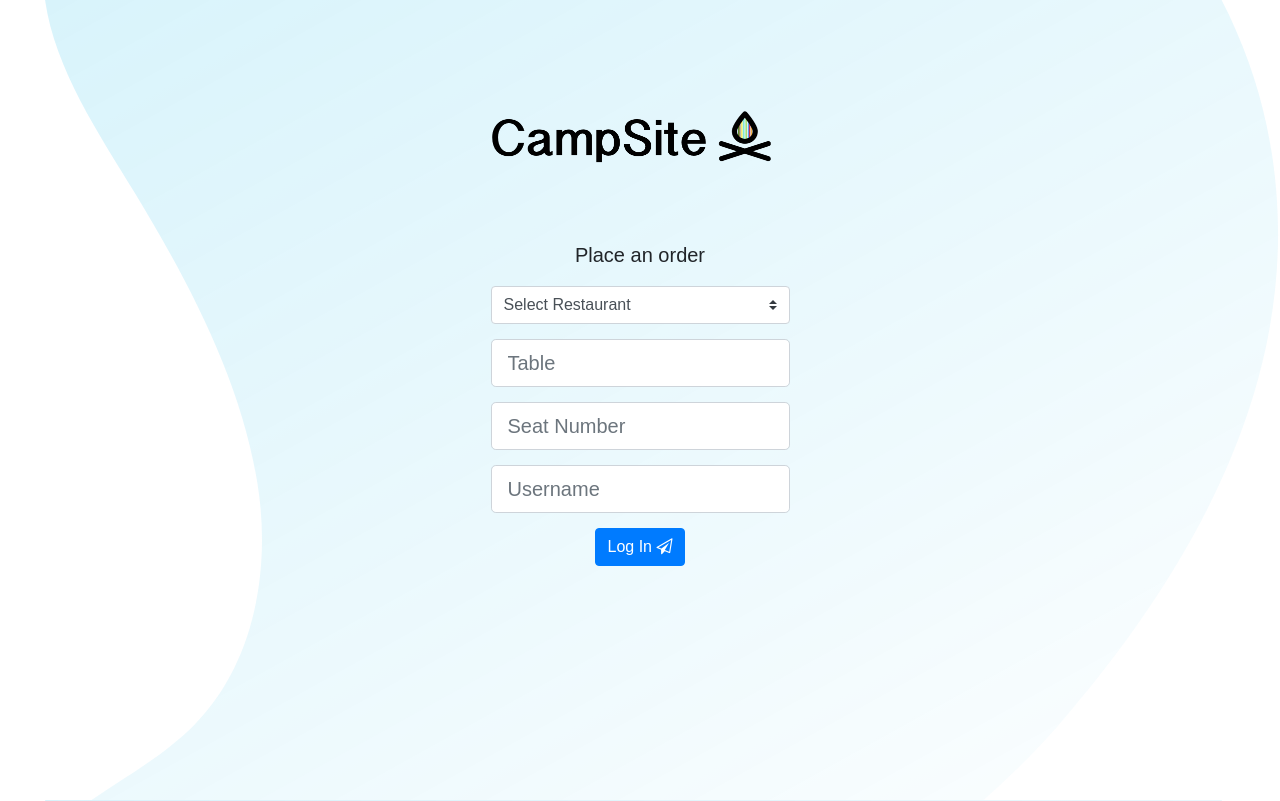
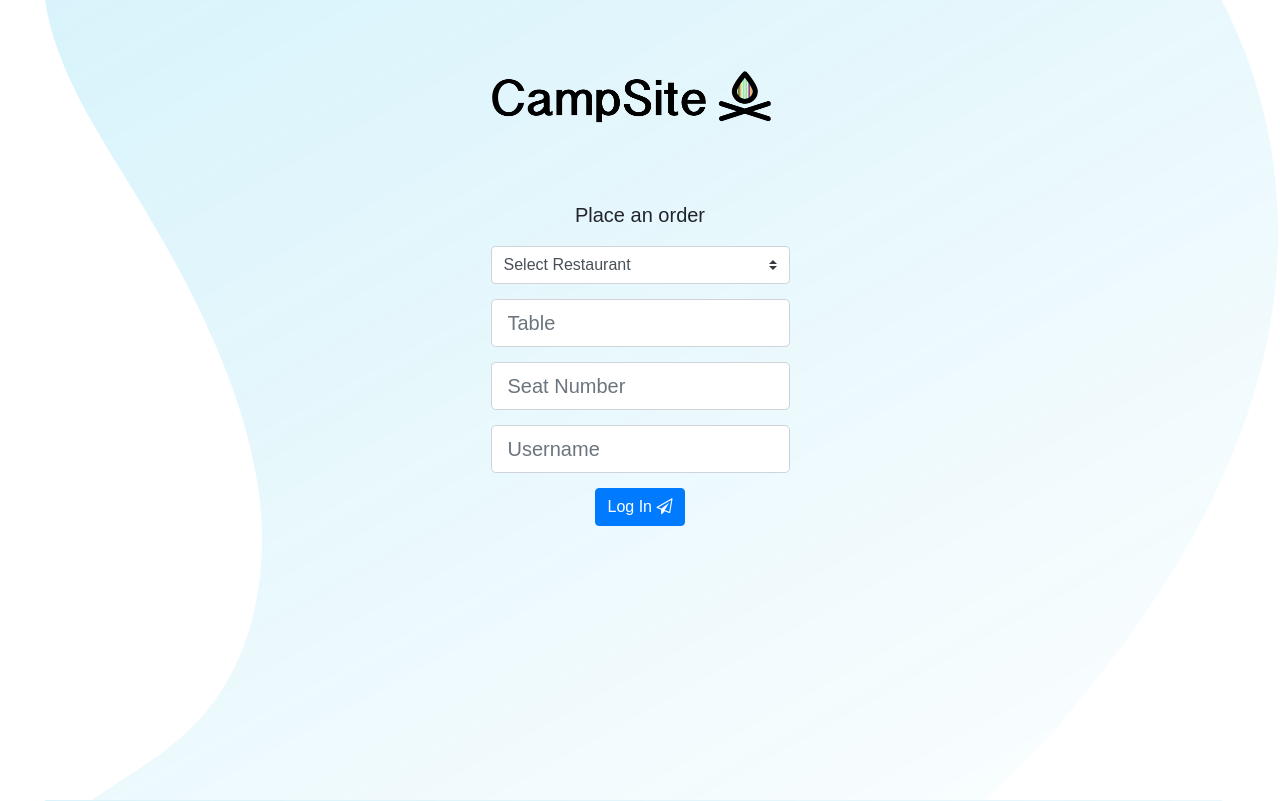
Before and after one commit to pabloare/campsite, a Django app: page /user/ in a window 1280 px wide. Shown: the top 801 px of the page. Run offline with Django 3.2, Linux system fonts and the light colour scheme; data that the repository does not hold is empty; some libraries are stand-ins or nearby versions.

Commit message:
bug fixes

```diff
--- a/user/templates/user_home.html
+++ b/user/templates/user_home.html
@@ -21,7 +21,7 @@
   </div>
   {% endif %}
   <div class="register-div">
-    <div style="margin-top: 5vh;">
+    <div>
   <div class="row justify-content-center">
     <div style="max-width:300px; max-height:200px;">
     <img style="max-width: 100%;height: auto;" class="rounded image-fluid" src="{% static 'img/full2.png' %}">
```
